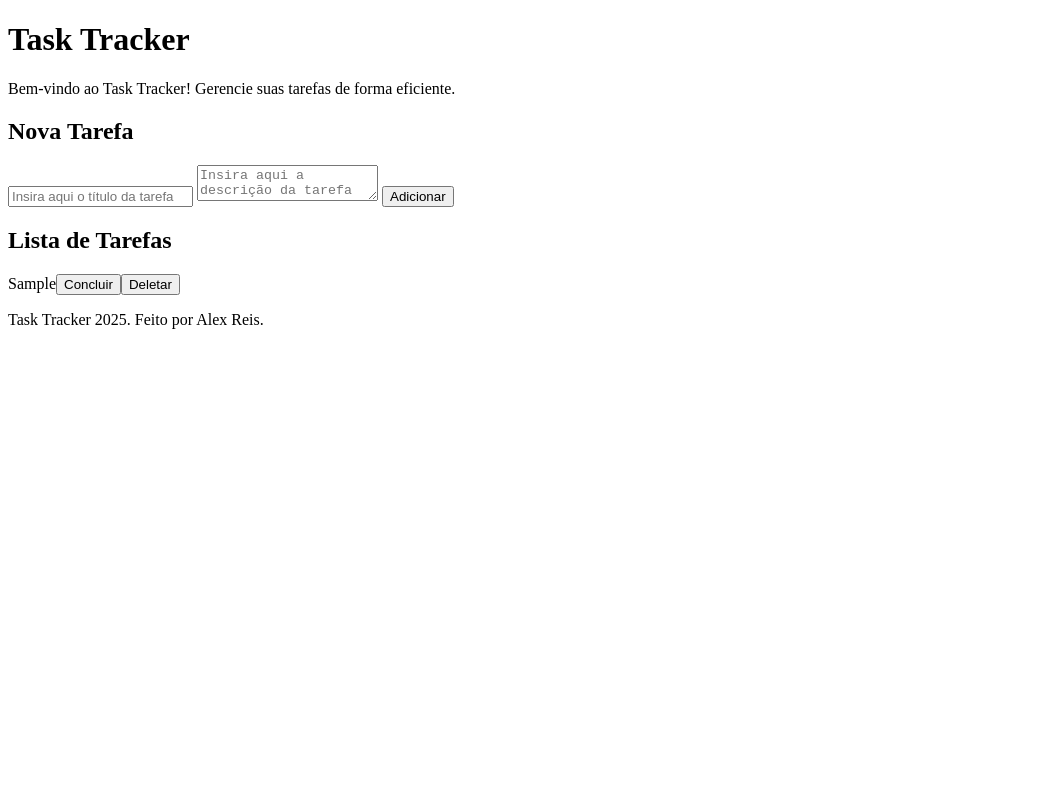
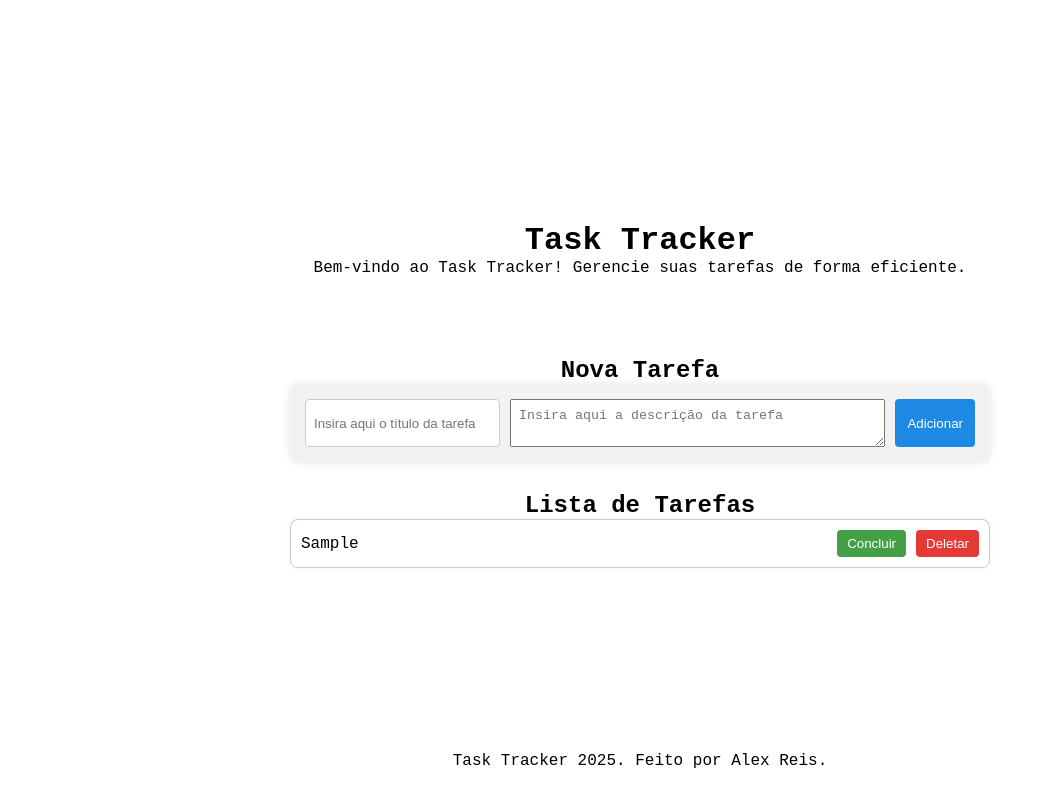
Before and after one commit to AlexReisC/Task-Tracker, a plain HTML site: page frontend/index.html in a window 1280 px wide. Both pictures are taken after typing "Sample", "Sample" into the empty fields and a click on the button "Adicionar". Shown: the whole page, without its empty margins (0-1045 px from the left). Drawn offline with Linux system fonts and the light colour scheme; a web font is replaced by a local one.

Commit message:
feat: add style to the page

```diff
--- a/frontend/styles.css
+++ b/frontend/styles.css
@@ -1,5 +1,145 @@
+@import url('https://fonts.googleapis.com/css2?family=Intel+One+Mono:ital,wght@0,300..700;1,300..700&display=swap');
+
+* {
+    padding: 0;
+    margin: 0;
+}
+
+body {
+    display: flex;
+    flex-direction: column;
+    align-items: center;
+    text-align: center;
+    justify-content: center;
+    min-height: 100vh;
+    gap: 40px;
+    font-family: "Intel One Mono", monospace;
+    font-optical-sizing: auto;
+    font-weight: normal;
+    font-style: normal;
+}
+
+header {
+    text-align: center;
+    padding: 20px;
+}
+
+main {
+    width: 100%;
+    max-width: 700px;
+    padding: 20px;
+    display: flex;
+    flex-direction: column;
+    gap: 30px;
+}
+
+#new-task-form {
+    display: flex;
+    flex-wrap: wrap;
+    gap: 10px;
+    background-color: #f2f2f2;
+    padding: 15px;
+    border-radius: 8px;
+    box-shadow: 0 0 8px rgba(0,0,0,0.1);
+}
+
+#new-task-form input {
+    padding: 8px;
+    border-radius: 4px;
+    border: 1px solid #ccc;
+}
+
+#new-task-form textarea {
+    padding: 8px;
+    flex: 1;
+}
+
+#new-task-form button {
+    background-color: #1e88e5;
+    color: white;
+    border: none;
+    border-radius: 4px;
+    padding: 8px 12px;
+    cursor: pointer;
+    transition: background-color 0.3s ease;
+}
+
+#new-task-form button:hover {
+    background-color: #1565c0;
+}
+
+.task {
+    display: flex;
+    align-items: center;
+    justify-content: space-between;
+    gap: 10px;
+    padding: 10px;
+    margin-bottom: 10px;
+    background-color: #ffffff;
+    border: 1px solid #ccc;
+    border-radius: 8px;
+    box-shadow: 0 0 6px rgba(0,0,0,0.05);
+    transition: transform 0.2s ease;
+}
+
+.task:hover {
+    transform: translateY(-2px);
+}
+
+.task .task-title {
+    flex: 1;
+    text-align: left;
+}
 
 .task.done .task-title {
     text-decoration: line-through;
     opacity: 0.6;
 }
+
+.task button {
+    border: none;
+    padding: 6px 10px;
+    border-radius: 4px;
+    cursor: pointer;
+    transition: background-color 0.2s ease;
+}
+
+.task .btn-complete {
+    background-color: #43a047;
+    color: white;
+}
+
+.task .btn-complete:hover {
+    background-color: #2e7d32;
+}
+
+.task .btn-delete {
+    background-color: #e53935;
+    color: white;
+}
+
+.task .btn-delete:hover {
+    background-color: #b71c1c;
+}
+
+footer {
+    padding: 30px;
+    position: fixed;
+    bottom: 0;
+    width: 100%;
+}
+
+@media (max-width: 480px) {
+    #new-task-form {
+        flex-direction: column;
+    }
+
+    .task {
+        flex-direction: column;
+        align-items: flex-start;
+    }
+
+    .task button {
+        width: 100%;
+    }
+}
```
